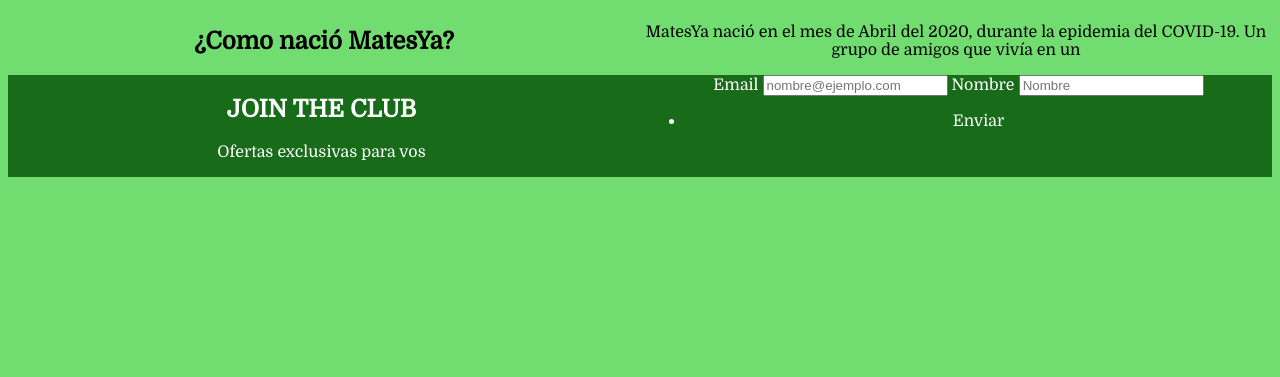
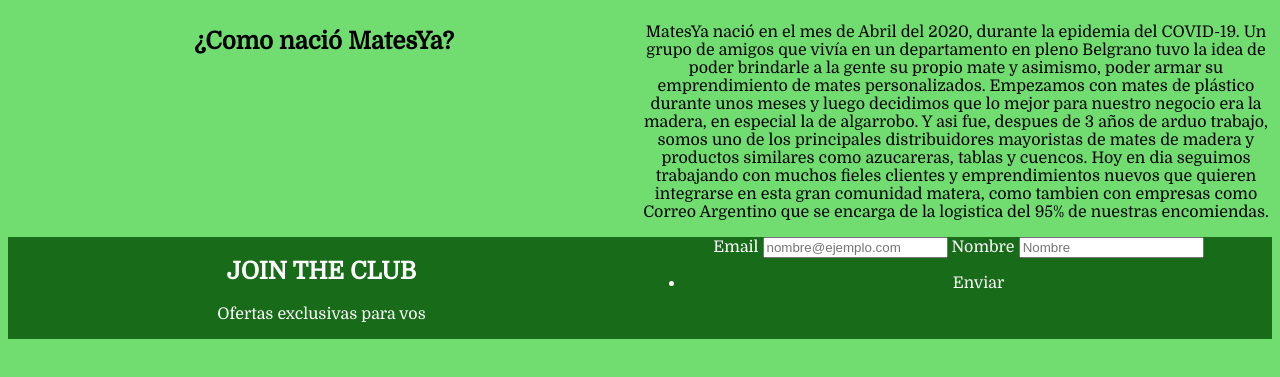
Before and after one commit to aguslongobuco/Pagina-web, a plain HTML site: page Paginas/nosotros.html in a window 1280 px wide. Shown: the part 175-552 px from the top of the page. Drawn offline with Linux system fonts and the light colour scheme.

Commit message:
actualizacion nosotros

```diff
--- a/Paginas/nosotros.html
+++ b/Paginas/nosotros.html
@@ -34,7 +34,10 @@
         ¿Como nació MatesYa?
     </h1>
     <p>
-       MatesYa nació en el mes de Abril del 2020, durante la epidemia del COVID-19. Un grupo de amigos que vivía en un
+       MatesYa nació en el mes de Abril del 2020, durante la epidemia del COVID-19. Un grupo de amigos que vivía en un departamento en pleno Belgrano tuvo la idea de poder brindarle a la gente su propio mate y asimismo, poder armar su emprendimiento de mates personalizados.
+       Empezamos con mates de plástico durante unos meses y luego decidimos que lo mejor para nuestro negocio era la madera, en especial la de algarrobo.
+       Y asi fue, despues de 3 años de arduo trabajo, somos uno de los principales distribuidores mayoristas de mates de madera y productos similares como azucareras, tablas y cuencos.
+       Hoy en dia seguimos trabajando con muchos fieles clientes y emprendimientos nuevos que quieren integrarse en esta gran comunidad matera, como tambien con empresas como Correo Argentino que se encarga de la logistica del 95% de nuestras encomiendas.
     </p>
 </Section>
 
```
